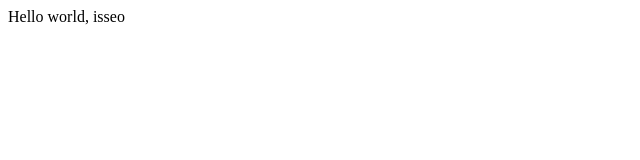
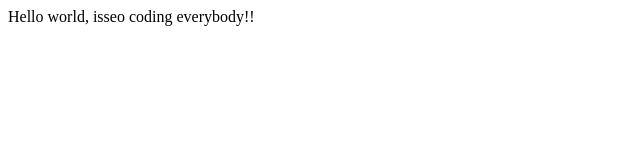
Before and after one commit to Insung-Seo/opentutorials-isseo, a plain HTML site: page index.html in a window 1280 px wide. Shown: the whole page, without its empty margins (0-640 px from the left). Drawn offline with Linux system fonts and the light colour scheme.

Commit message:
add codingeverybody!!! to index.html

```diff
--- a/index.html
+++ b/index.html
@@ -19,6 +19,7 @@
     </head>
 
     <body>
-        Hello world, isseo
+		Hello world, isseo
+		coding everybody!!
     </body>
 </html>
```
